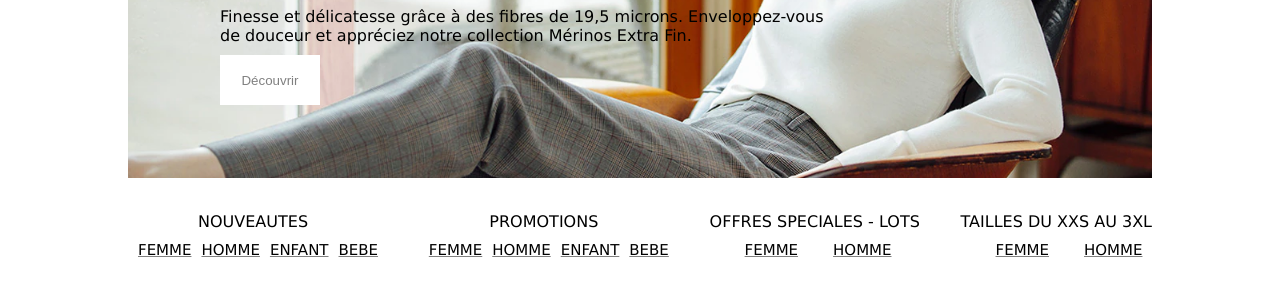
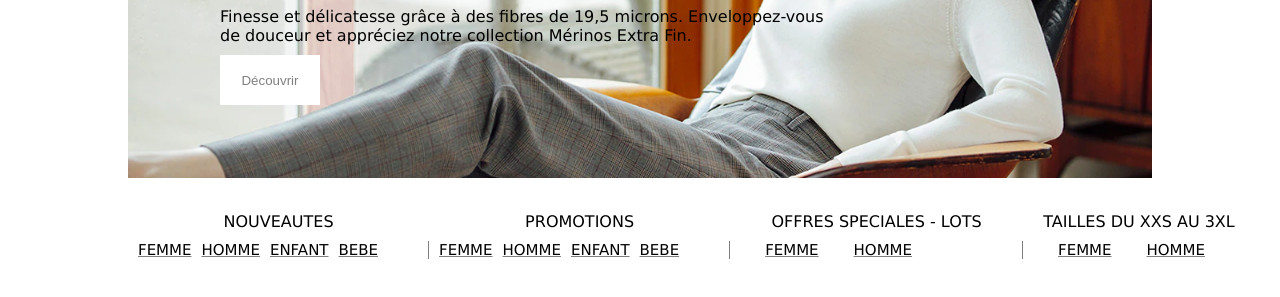
Before and after one commit to Nabi652/uniqlo, a plain HTML site: page index.html in a window 1280 px wide. Shown: the part 529-826 px from the top of the page. Drawn offline with Linux system fonts and the light colour scheme.

Commit message:
borders added to ensemble4

```diff
--- a/style/style.css
+++ b/style/style.css
@@ -183,6 +183,16 @@ h1 {
 .ensemble4 ul {
   display: flex;
   flex-direction: row;
+  border-right: 1px solid grey;
+  padding-right: 50px;
+}
+
+.offres ul {
+  padding-right: 110px;
+}
+
+.tailles ul {
+  border: none;
 }
 
 .ensemble4 h2 {
```
